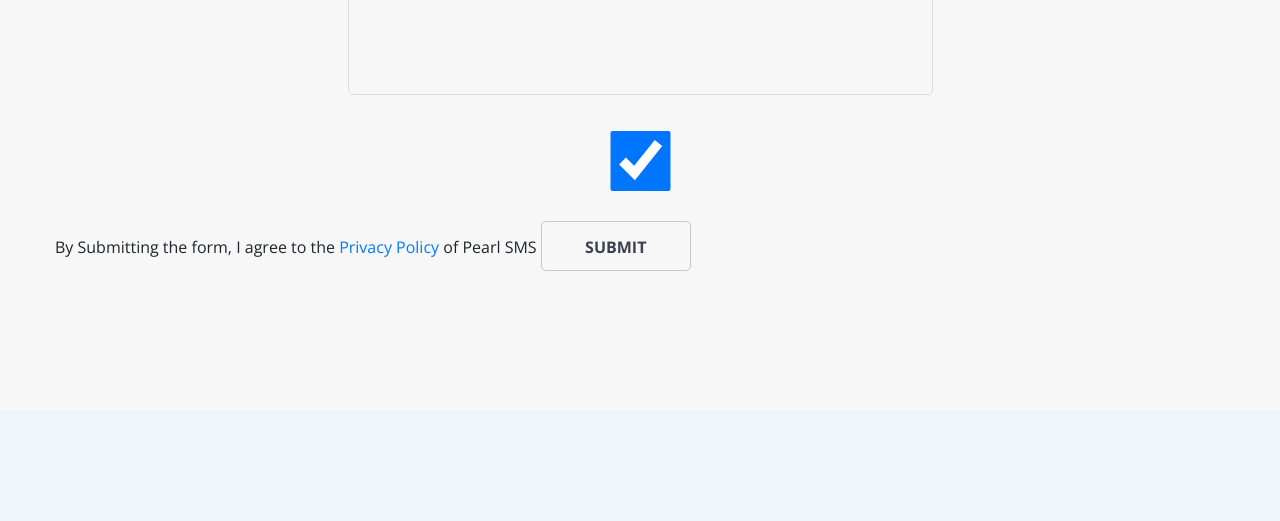
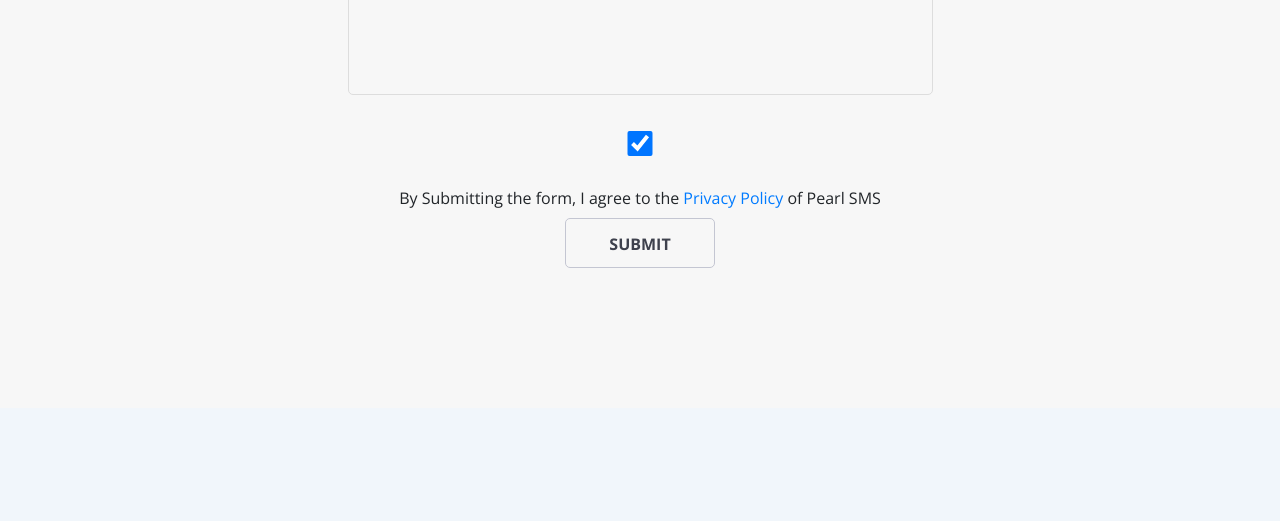
Before and after one commit to pearlsms-com/pearlsms-com.github.io, a plain HTML site: page contact.html in a window 1280 px wide. Shown: the part 1200-1721 px from the top of the page. Drawn offline with nearby package versions, Linux system fonts and the light colour scheme.

Commit message:
Update contact.html

```diff
--- a/contact.html
+++ b/contact.html
@@ -318,8 +318,8 @@
                     <input type="text" placeholder="Email" name="entry.1499208436">
                     <input type="text" placeholder="Number" name="entry.689351706">
                     <textarea placeholder="Message" name="entry.1830256392" ></textarea>
-<input id="form-newsletter" type="checkbox" name="newsletter" checked=""></div>
-	<label for="form-newsletter">By Submitting the form, I agree to the <a target="_blank" href="https://pearlsms.com/privacy-policy.html"> Privacy Policy</a> of Pearl SMS</label>
+
+	<label for="form-newsletter"><input type="checkbox" style="height:25px;" checked="">  By Submitting the form, I agree to the <a target="_blank" href="https://pearlsms.com/privacy-policy.html"> Privacy Policy</a> of Pearl SMS</label>
 
 
 
```
